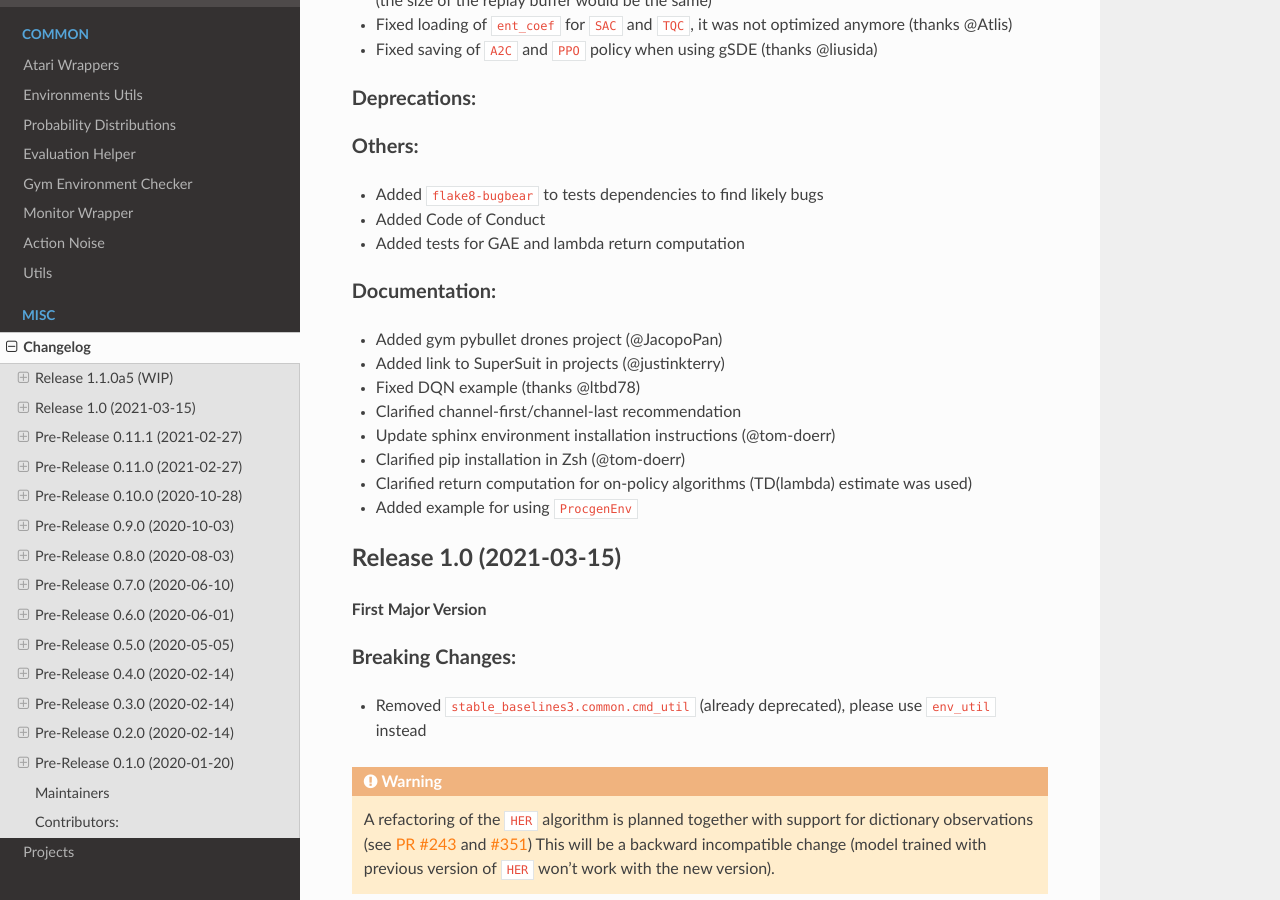
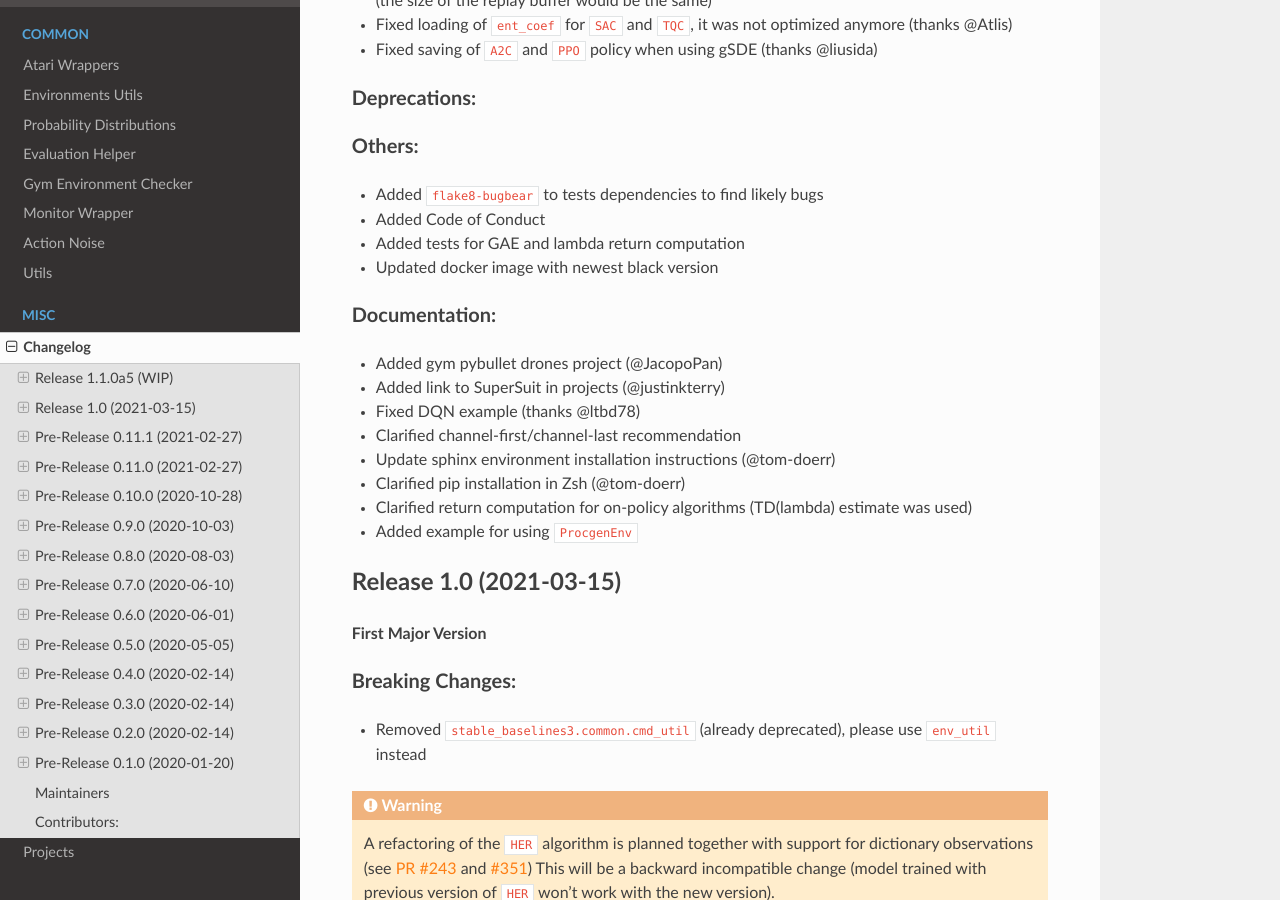
Before and after one commit to DLR-RM/stable-baselines3, a Sphinx documentation site: the page built from docs/misc/changelog.rst, in a window 1280 px wide and 900 px high, scrolled down 583 px. Built offline with Sphinx 7.4.7 and the Read the Docs theme 2.0.0, drawn with Linux system fonts in a browser that asks for light colours; pages that are not in the unit, such as notebooks, are missing from menus.

Commit message:
Update changelog

```diff
--- a/docs/misc/changelog.rst
+++ b/docs/misc/changelog.rst
@@ -33,6 +33,7 @@ Others:
 - Added ``flake8-bugbear`` to tests dependencies to find likely bugs
 - Added Code of Conduct
 - Added tests for GAE and lambda return computation
+- Updated docker image with newest black version
 
 Documentation:
 ^^^^^^^^^^^^^^
```
Also changed, not shown: .gitlab-ci.yml.
